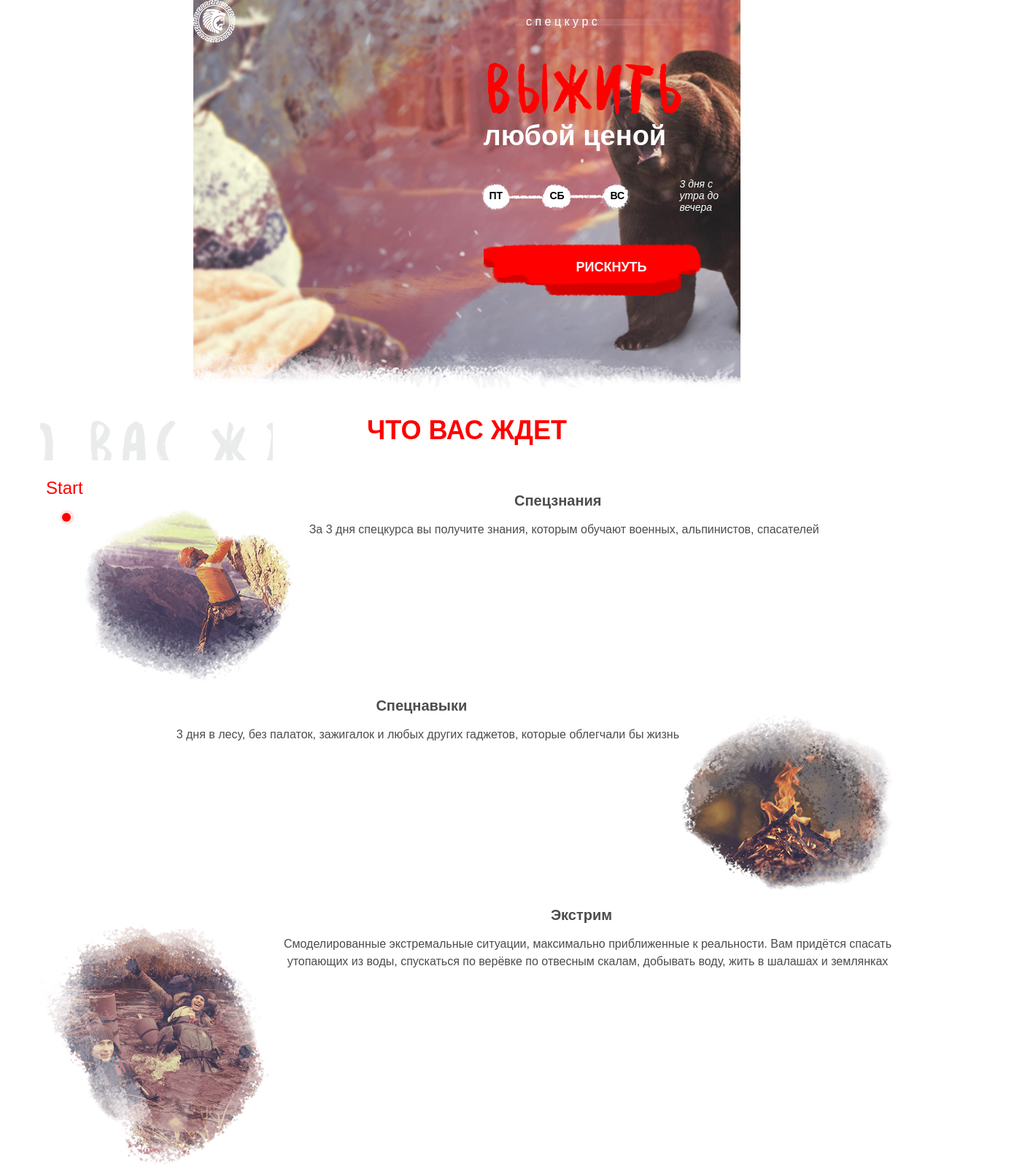
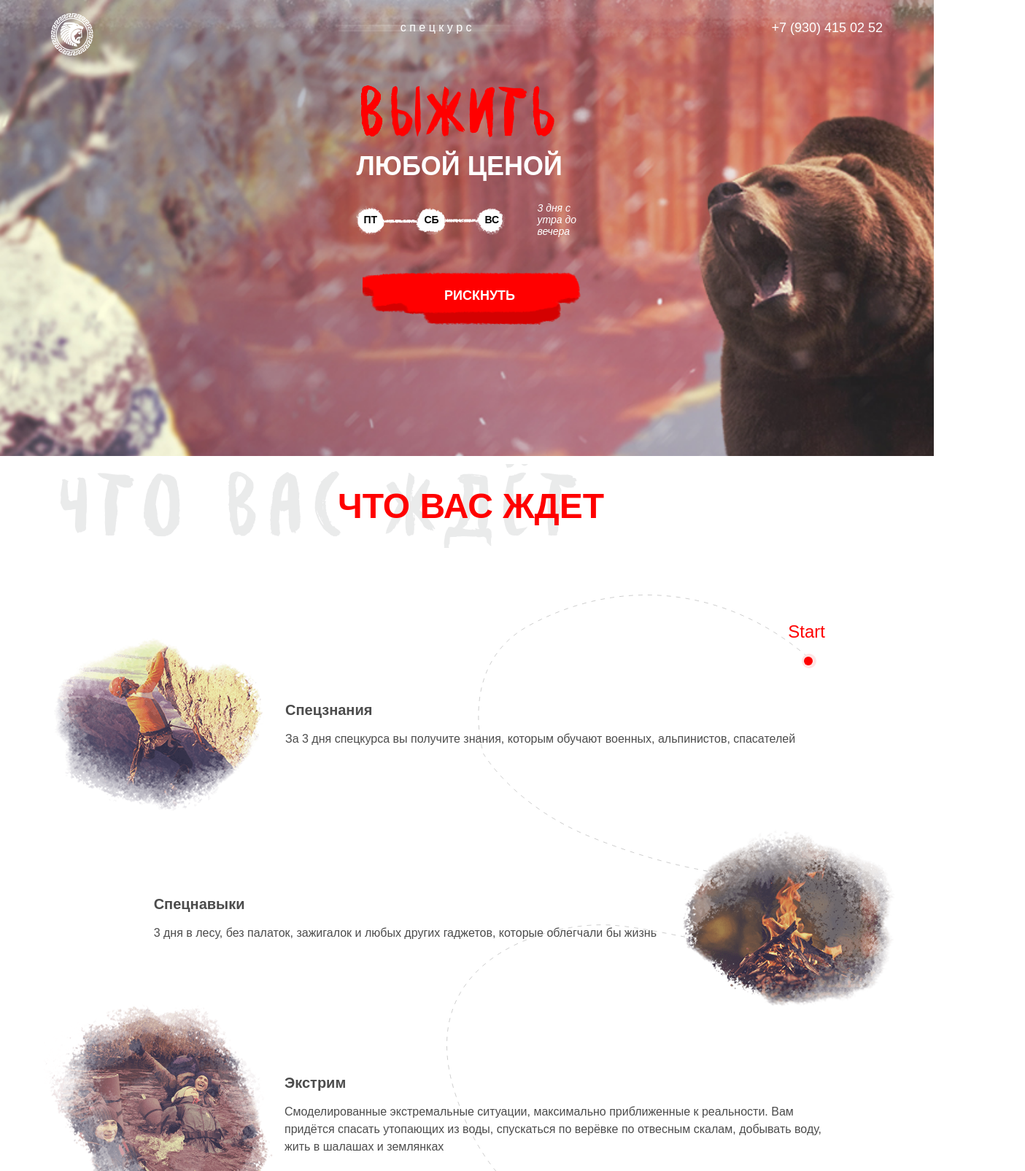
Before and after one commit to Toonicee/Sparta, a website: page source/index.html in a window 1280 px wide. Shown: the top 1605 px of the page at 73% size, 1405 px wide, since content can reach past the window. Drawn offline with Linux system fonts and the light colour scheme.

Commit message:
стилизация

```diff
--- a/source/index.html
+++ b/source/index.html
@@ -14,7 +14,7 @@
 			    <img src="img/logo-mobile.png">
 		    </div>
         <div>
-		      <a class="page-header__link" href="tel:+79304150252">+7 (930) 415 0252</a>
+		      <a class="page-header__link" href="tel:+79304150252">+7 (930) 415 02 52</a>
           <span class="page-header__sup-title">с  п  е  ц  к  у  р  с</span>
         </div>
 		  </div>
@@ -40,7 +40,10 @@
       	  <li class="description__item">
       	  	<span class="description__span description__span--start">Start</span>
       		  <div class="description__wrapper-image">
-      		    <img class="description__image" src="img/mountains.png" width="290" height="237">
+              <picture>
+                <source media="(min-width: 750px)" srcset="img/mountains-table.png" width="290" height="237">
+                <img class="description__image" src="img/mountains.png" width="290" height="237">
+              </picture>
       		  </div>
       		  <div class="description__wrapper-exposition">
       			  <h4 class="description__sub-title">Спецзнания</h4>
@@ -69,8 +72,11 @@
       	  </li>
       	  <li class="description__item">
       		  <div class="description__wrapper-image">
-      		    <img class="description__image" src="img/bike-ride.png"  width="291" height="241">
-      		  </div>
+              <picture>
+                <source media="(min-width: 750px)" srcset="img/132.png" width="343" height="280">
+                <img class="description__image" src="img/bike-ride.png"  width="291" height="241">
+              </picture>
+            </div>
       		  <div class="description__wrapper-exposition">
       			  <h4 class="description__sub-title">Постоянный стрес</h4>
       			  <p class="description__text">Участникам предстоит преодолевая себя действовать в стрессовой обстановке, применять на практике полученные ранее знания</p>
--- a/source/sass/description.scss
+++ b/source/sass/description.scss
@@ -10,7 +10,7 @@
   margin: 20px 0 26px 0;
   font-size: 36px;
   font-weight: bold;
-  padding: 0 0 20px 0;
+  padding: 20px 0 20px 0;
   text-transform: uppercase;
   z-index: 40;
   position: relative;
@@ -19,7 +19,8 @@
 
   &--bg {
     background: url("../img/dicscover.png") no-repeat;
-    background-position: -1px 9px
+    background-position: 3px 30px;
+
   }
 }
 
@@ -111,14 +112,93 @@
 @media (min-width: 750px) {
   .description__item {
     display: flex;
+    position: relative;
+    align-items: center;
+    text-align: left;
+
+    &:nth-child(1) {
+      .description__wrapper-image {
+        margin: 35px 28px 0 18px;
+      }
+    }
 
     &:nth-child(2) {
       flex-direction: row-reverse;
+
+      .description__wrapper-image {
+        margin: 21px -2px 0 18px
+      }
+
+      .description__wrapper-exposition {
+        margin: 16px 15px 0 146px;
+      }
+    }
+
+    &:nth-child(3) {
+      .description__wrapper-image {
+        margin: -9px 0 0 5px
+      }
+
+      .description__wrapper-exposition {
+        margin: -41px 80px 0 16px;
+      }
     }
 
     &:nth-child(4) {
       flex-direction: column;
       align-items: flex-end;
+
+      .description__wrapper-exposition {
+        margin: 12px 0 0 459px;
+      }
+
+      .description__wrapper-image {
+        margin: -55px 30px 0 0;
+      }
     }
   }
+
+  .description__wrapper-exposition {
+    margin: 28px 84px 0 0;
+  }
+
+  .description__list {
+    margin-top: 89px;
+    position: relative;
+
+    &::before {
+      content: "";
+      position: absolute;
+      top: -25px;
+      right: 107px;
+      width: 506px;
+      height: 1050px;
+      background: url("../img/line.svg") no-repeat;
+    }
+  }
+
+  .description__title {
+    font-size: 48px;
+    margin: 11px 0 20px 11px;
+    padding: 30px 0;
+    background: url("../img/bg-title-table.png") no-repeat;
+    background-position: 16px -12px;
+  }
+
+  .description__span--start {
+    position: absolute;
+    top: 14px;
+    right: 94px;
+  }
+
+  .description__span--finish {
+    position: absolute;
+    top: 81px;
+    left: 214px;
+  }
+
+  .description__text {
+    margin-left: 0;
+  }
+
 }
--- a/source/sass/info.scss
+++ b/source/sass/info.scss
@@ -2,7 +2,7 @@
   background: url("../img/bg-section-info.png") no-repeat;
   background-position: 0 0;
   margin: 22px 0 0 0;
-  padding: 131px 0 100px 0;
+  padding: 127px 0 88px 0;
   color: #fff;
 }
 
@@ -28,7 +28,7 @@
   text-transform: uppercase;
 
   &--bottom {
-    margin: 106px 0 44px 0;
+    margin: 60px 0 44px 0;
 
     span {
       font-family: "besom 2" , sans-serif;
@@ -42,7 +42,7 @@
 
 .info__wrapper-title {
   background: url("../img/info.png") no-repeat;
-  padding: 41px 0 50px 43px;
+  padding: 40px 0 50px 43px;
 }
 
 .info__wrapper--border {
@@ -62,7 +62,7 @@
   margin: 13px 5px 41px 23px;
 
   &--bottom {
-    margin: 13px 20px 41px 0;
+    margin: 13px 20px 36px 0;
   }
 }
 
@@ -70,7 +70,7 @@
   font-size: 20px;
   font-weight: 700;
   text-transform: uppercase;
-  margin: 29px 0 10px 22px;
+  margin: 29px 0 10px 17px;
 
   span {
     font-family: "besom 2" , sans-serif;
@@ -91,6 +91,10 @@
     display: flex;
   }
 
+  .info__wrapper-title {
+    background: url("../img/info-table.png") no-repeat;
+  }
+
   .info {
      background: url("../img/bg-section-info-table.png") no-repeat;
   }
--- a/source/sass/intro.scss
+++ b/source/sass/intro.scss
@@ -1,42 +1,25 @@
 .intro {
   display: flex;
   flex-direction: column;
-  margin: 50px 0 60px 0;
-  padding-bottom: 100px;
-}
-
-.intro__sup-title {
-  color: #fff;
-  margin-top: 19px;
-  font-size: 16px;
-  font-family: sans-serif;
-  position: relative;
-
-  &::before {
-    content: "";
-    position: absolute;
-    top: 4px;
-    left: -15px;
-    width: 270px;
-    height: 15px;
-    background: url("../img/bg-intro-span.png") no-repeat;
-  }
+  margin: 60px 0 54px 0;
+  padding-bottom: 81px;
 }
 
 .intro__title {
   font-family: "Besom 2", sans-serif;
   color: #ff0000;
-  margin: 44px 0 33px 0;
+  margin: 44px 0 24px 0;
   font-weight: 100;
   font-size: 102px;
   line-height: 50px;
 
   span {
-    margin-top: 5px;
+    margin-top: 16px;
     display: block;
     color: #fff;
+    text-transform: uppercase;
     font-family: sans-serif;
-    font-size: 38px;
+    font-size: 36px;
     font-weight: 700;
   }
 }
@@ -98,5 +81,18 @@
   .intro {
     width: 345px;
     margin: 0 auto;
+    padding-bottom: 137px;
+  }
+
+  .intro__title {
+    margin: 57px 0 24px 21px;
+  }
+
+  .intro__inner {
+    margin-left: 23px;
+  }
+
+  .intro__link {
+    margin:48px 0 42px 29px;
   }
 }
--- a/source/sass/page-header.scss
+++ b/source/sass/page-header.scss
@@ -1,8 +1,9 @@
 .page-header {
-  width: 320px;
+  width: 100%;
   margin: 0 auto;
   background: url("../img/bg-header-modile.jpg") no-repeat center;
   background-position: 0 1px;
+  background-size: cover;
 }
 
 .page-header__sup-title {
@@ -12,8 +13,8 @@
   font-family: sans-serif;
   position: relative;
   position: absolute;
-  top: 92px;
-  left: 34px;
+  top: 99px;
+  left: 0;
 
   &::before {
     content: "";
@@ -24,6 +25,10 @@
     height: 15px;
     background: url("../img/bg-intro-span.png") no-repeat;
   }
+}
+
+.page-header__logo {
+  margin-top: 11px;
 }
 
 .page-header__link {
@@ -43,12 +48,25 @@
 
 @media (min-width: 750px) {
   .page-header {
-    width: 750px;
-    background: url("../img/bg-header.jpg") no-repeat center;
+    background: url("../img/bg-header.jpg") no-repeat;
+    background-size: cover;
   }
 
   .page-header__sup-title {
     top: 2px;
     left: 40%;
   }
+
+  .page-header__logo {
+    margin-top: 18px;
+  }
+
+  .page-header__sup-title {
+    top: 10px;
+    left: 42%;
+
+    &::before {
+      left: -85px;
+    }
+  }
 }
--- a/source/sass/security.scss
+++ b/source/sass/security.scss
@@ -1,5 +1,5 @@
 .security {
-  margin-top: 80px;
+  margin-top: 127px;
 }
 
 .security__title {
```
Also changed, not shown: source/css/style.css, source/img/132.png (added), source/img/bg-title-table.png (added), source/img/bike-ride-table.png (added), source/img/info-table.png (added), source/img/line.svg (added), source/img/mountains-table.png (added), 1 other file.
